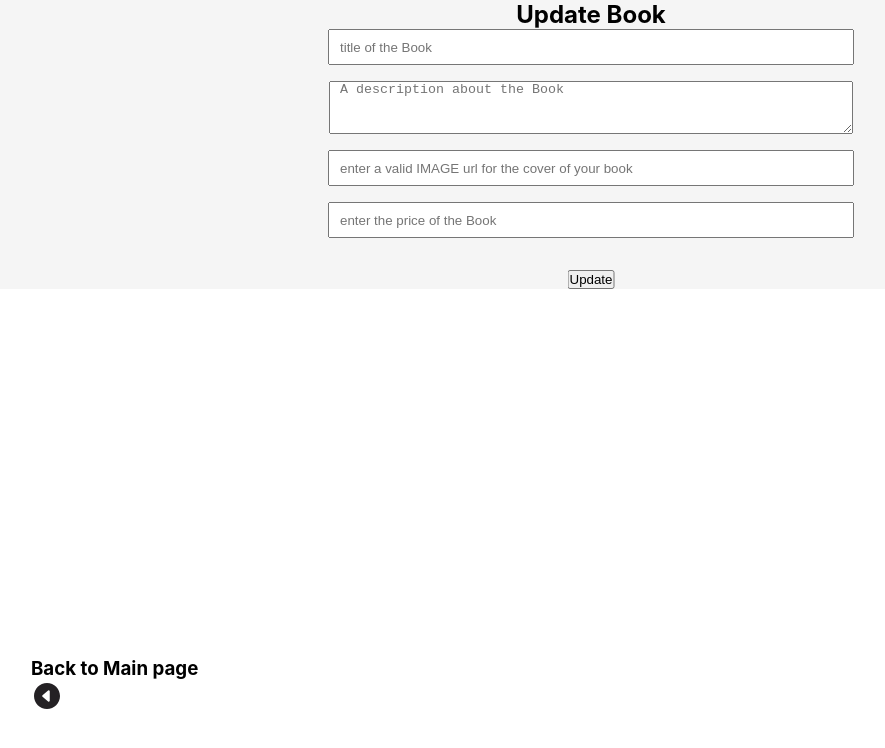
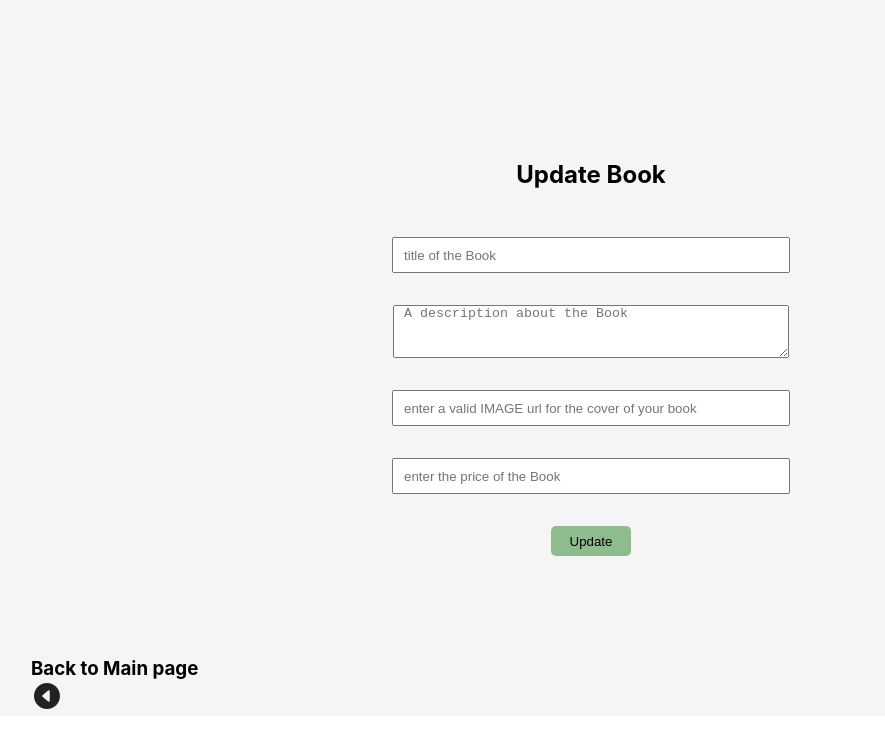
Before and after one commit to thodorisKall/Bookshop, a React (Create React App) app in the folder Client/: page /update in a window 1280 px wide. Shown: the top 748 px of the page, without its empty margins (49-934 px from the left). Built offline with nearby package versions, Linux system fonts and the light colour scheme.

Commit message:
style: update stylesheet now works for both forms and has seperate styles for each button in every form

```diff
--- a/Client/src/update.css
+++ b/Client/src/update.css
@@ -1,26 +1,58 @@
-.update h2 {
+.update,
+.add {
+  padding: 10rem;
+}
+.update h2,
+.add h2 {
   text-align: center;
+  margin-bottom: 3rem;
 }
-.update form {
+.update form,
+.add form {
   display: flex;
   flex-direction: column;
   align-items: center;
-  row-gap: 1rem;
+  row-gap: 2rem;
 }
 .update input,
-.update textarea {
+.update textarea,
+.add input,
+.add textarea {
   padding-left: 10px;
   width: 40%;
   height: 2rem;
 }
-.update textarea {
+.update textarea,
+.add textarea {
   padding-left: 10px;
   width: 40%;
   height: 3.2rem;
 }
-.update #update_btn {
-  margin-top: 2rem;
+.update .button_style, .update #save_btn, .update #update_btn,
+.add .button_style,
+.add #save_btn,
+.add #update_btn {
   position: relative;
   left: 50%;
   transform: translateX(-50%);
+  margin-top: 2rem;
+  width: 80px;
+  height: 30px;
+  border: none;
+  border-radius: 5px;
+}
+.update .button_style:hover, .update #save_btn:hover, .update #update_btn:hover,
+.add .button_style:hover,
+.add #save_btn:hover,
+.add #update_btn:hover {
+  cursor: pointer;
+  font-weight: bold;
+}
+.update #update_btn,
+.add #update_btn {
+  background-color: #8fbc8f;
+}
+.update #save_btn,
+.add #save_btn {
+  background-color: #ffa343;
 }/*# sourceMappingURL=update.css.map */
--- a/Client/src/update.scss
+++ b/Client/src/update.scss
@@ -1,13 +1,17 @@
-.update {
+.update,
+.add {
+  padding: 10rem;
+
   h2 {
     text-align: center;
+    margin-bottom: 3rem;
   }
 
   form {
     display: flex;
     flex-direction: column;
     align-items: center;
-    row-gap: 1rem;
+    row-gap: 2rem;
   }
 
   input,
@@ -22,10 +26,29 @@
     height: 3.2rem;
   }
 
-  #update_btn {
-    margin-top: 2rem;
+  .button_style {
     position: relative;
     left: 50%;
     transform: translateX(-50%);
+    margin-top: 2rem;
+    width: 80px;
+    height: 30px;
+    border: none;
+    border-radius: 5px;
+  }
+
+  .button_style:hover {
+    cursor: pointer;
+    font-weight: bold;
+  }
+
+  #update_btn {
+    @extend .button_style;
+    background-color: #8fbc8f;
+  }
+
+  #save_btn {
+    @extend .button_style;
+    background-color: #ffa343;
   }
 }
```
Also changed, not shown: 1 other file (tests, documents, lock files or other folders).
